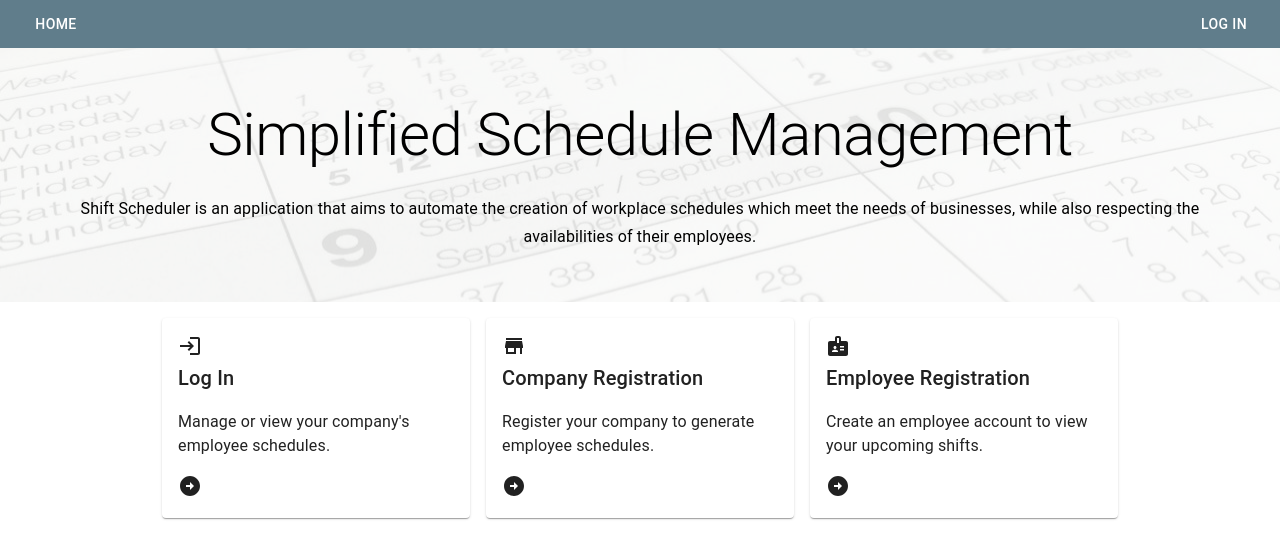
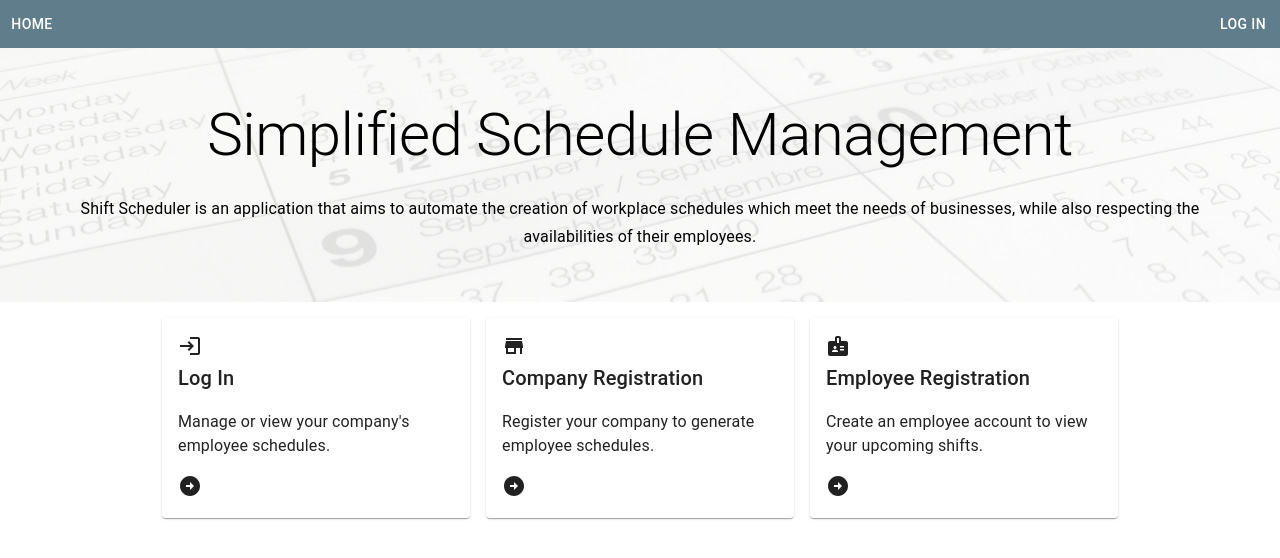
Before and after one commit to rkulcs/shift-scheduler, a React (Vite) app in the folder frontend/: page / in a window 1280 px wide. Shown: the top 558 px of the page. Built offline with nearby package versions, Linux system fonts and the light colour scheme.

Commit message:
Update navbar

```diff
--- a/frontend/src/components/NavBar.tsx
+++ b/frontend/src/components/NavBar.tsx
@@ -5,7 +5,6 @@ import Toolbar from '@mui/material/Toolbar'
 import IconButton from '@mui/material/IconButton'
 import Typography from '@mui/material/Typography'
 import Menu from '@mui/material/Menu'
-import Container from '@mui/material/Container'
 import Avatar from '@mui/material/Avatar'
 import Button from '@mui/material/Button'
 import Tooltip from '@mui/material/Tooltip'
@@ -145,7 +144,8 @@ export default function NavBar() {
             <Typography textAlign="center">Log Out</Typography>
           </MenuItem>
         </Menu>
-      </Box>)
+      </Box>
+    )
   }
 
   function getLoginLink() {
@@ -160,18 +160,8 @@ export default function NavBar() {
 
   return (
     <AppBar position="static">
-      <Container maxWidth="xl">
-        <Toolbar style={{ height: 0 }} variant="dense" disableGutters>
-          <Box sx={{ flexGrow: 1, display: { xs: 'none', md: 'none' } }}>
-            <IconButton
-              size="large"
-              aria-label="account of current user"
-              aria-controls="menu-appbar"
-              aria-haspopup="true"
-              onClick={handleOpenNavMenu}
-              color="inherit"
-            >
-            </IconButton>
+      <Toolbar style={{ height: 0, paddingRight: 5 }} variant="dense" disableGutters>
+        <Box>
           <Menu
             id="menu-appbar"
             anchorEl={anchorElNav}
@@ -197,7 +187,7 @@ export default function NavBar() {
             ))}
           </Menu>
         </Box>
-          <Box sx={{ flexGrow: 1, display: { xs: 'none', md: 'flex' } }}>
+        <Box sx={{ flexGrow: 1, display: { xs: 'flex', md: 'flex' } }}>
           {pages.map((page) => (
             <Link className={`navbar-${page.label.replaceAll(' ', '').toLowerCase()}`} key={page.label} to={page.route}>
               <Button sx={{ my: 2, color: 'white', display: 'block' }}>
@@ -208,7 +198,6 @@ export default function NavBar() {
         </Box>
         {getUsername() ? getUserMenu() : getLoginLink()}
       </Toolbar>
-      </Container>
     </AppBar>
   )
 }
```
Lines whose indentation alone changed are shown as unchanged.
